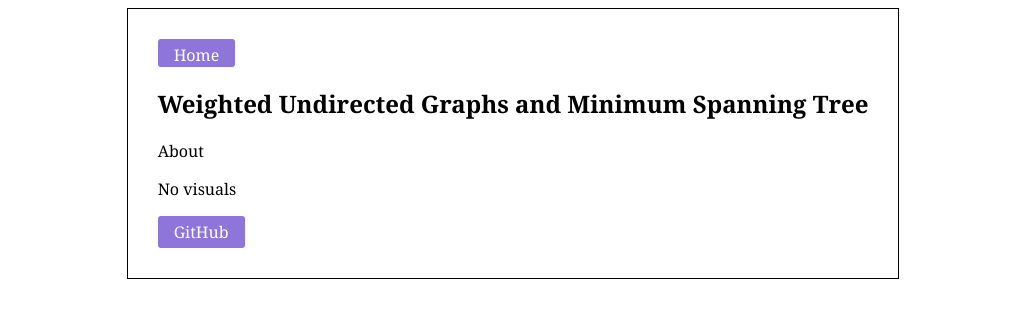
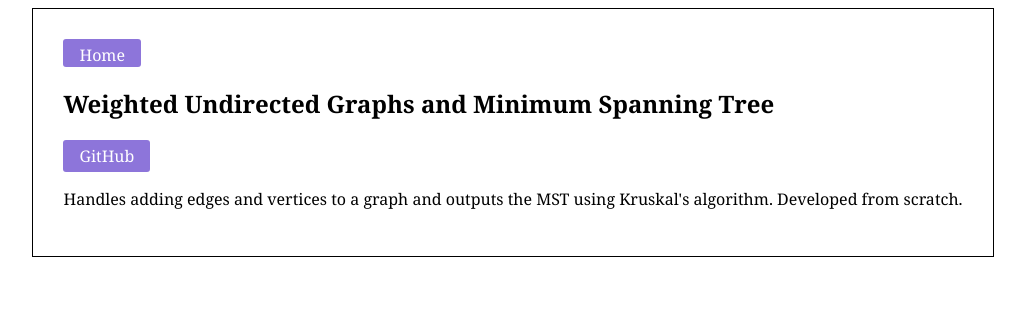
Before and after one commit to RJL1210/rjpersonal, a plain HTML site: page graphs.html in a window 1280 px wide. Shown: the whole page, without its empty margins (127-1152 px from the left). Drawn offline with Linux system fonts and the light colour scheme.

Commit message:
Filled in basic descriptions of projects

```diff
--- a/graphs.html
+++ b/graphs.html
@@ -11,11 +11,8 @@
         <div class="headerbox">
             <a href="index.html" style="max-height: 18px">Home</a>
             <h2>Weighted Undirected Graphs and Minimum Spanning Tree</h2>
-            <p style="max-width: none;">About</p>
-            <p style="max-width: none;">No visuals</p>
-            <div style="display: flex; gap: 10px;">
-                <a href="https://github.com/RJL1210/cis256final" target="_blank" >GitHub</a>
-            </div>
+            <a href="https://github.com/RJL1210/cis256final" target="_blank" >GitHub</a>
+            <p style="max-width: none;">Handles adding edges and vertices to a graph and outputs the MST using Kruskal's algorithm. Developed from scratch.</p>
         </div>
     </div>
 </body>
--- a/styles.css
+++ b/styles.css
@@ -1,6 +1,3 @@
-* {
-
-}
 div {
     font-family: Georgia, 'Times New Roman', Times, serif;
 }
```
Also changed, not shown: discordbot.html (+1 -0 lines), hangman.html (+2 -1 lines).
